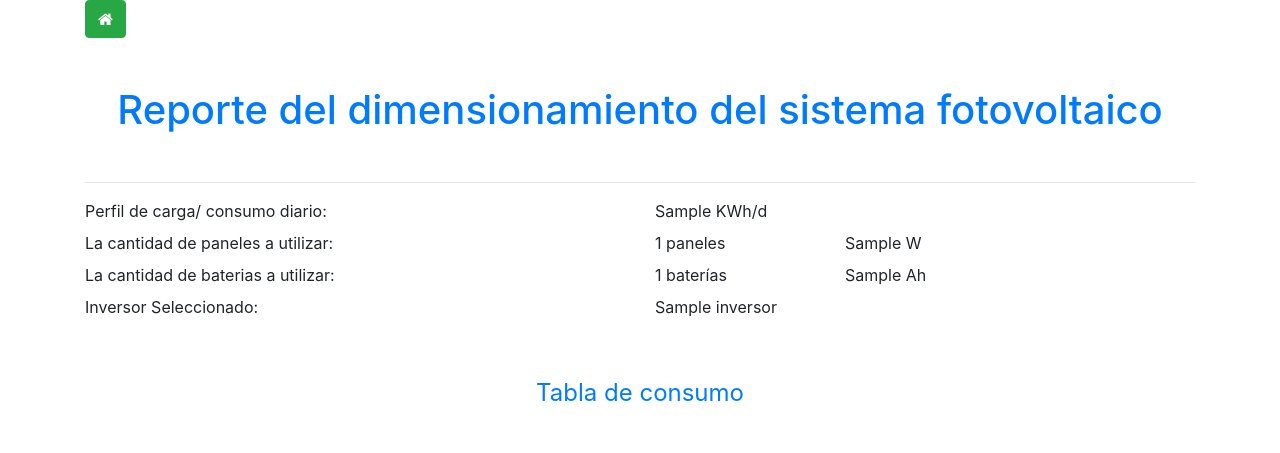
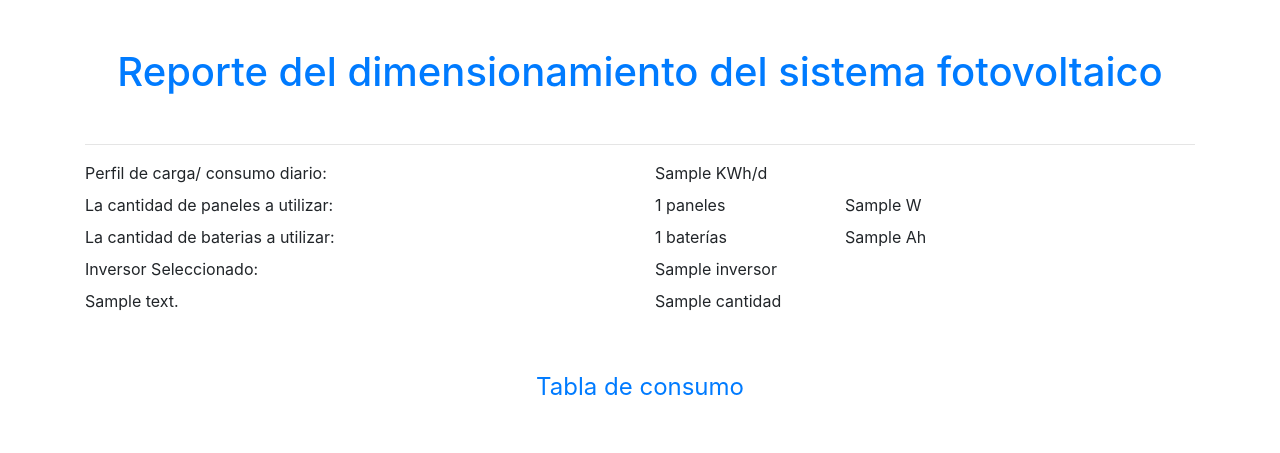
Before and after one commit to AlexCuencaM/calculadora-SFV, a Django app: template templates/calculadora/reporte.html in a window 1280 px wide. Shown: the top 453 px of the page. Run offline with Django 3.2, Linux system fonts and the light colour scheme; the template is opened without the code that fills it: most values are stand-ins (such as "Sample title", 1, 10 or a date in 2020); some libraries are stand-ins or nearby versions.

Commit message:
ULtimo cambio por implementar

```diff
--- a/calculadora/CalcularReporte.py
+++ b/calculadora/CalcularReporte.py
@@ -42,7 +42,7 @@ class CalcularReporte:
     def __totalPanel(self):
         return math.ceil(float(self.__CP))
 
-    def getReporte(self):
+    def getReporte(self,request):
         return {
             "devices": self.__devices,
             "resultadosDevices": self.__total,
@@ -51,4 +51,5 @@ class CalcularReporte:
             "inversor": self.__calculoBateriaPanel.getPost()["inversor"],
             "ah": self.__calculoBateriaPanel.getBateria().bateria.capacidad,
             "panelCantidad" : self.__calculoBateriaPanel.getPanel().potenciaDePanel,
+            "iteraciones" : [[request.POST["descripcion-materials"+str(i)],request.POST["cantidad-materials"+str(i)]] for i in range(6)]
         }
--- a/calculadora/views.py
+++ b/calculadora/views.py
@@ -21,6 +21,7 @@ def detalles():
     return {
         "category":[i[0] for i in BateriaModel.VOLTAJE],
         "hsp": CalculoPanelModel.PROMEDIO,
+        "iteracion": [i for i in range(6)]
     }
 
 # Create your views here.
@@ -43,7 +44,7 @@ def botonCalcular(request):
         {"computoDevice" : computoDevice})
 def botonMateriales(request):
     return render(request,'calculadora/BotonMaterial.html',
-        {"iteracion": [i for i in range(5)]})
+        {"iteracion": [i for i in range(6)]})
 
 def addEquipo(request):
     if request.method =="POST":
@@ -73,7 +74,7 @@ def calcularPanelYbateria(request):
         ward.calcularPanelYbateria()
         reporte = CalcularReporte(ward,calcular.total())
 
-    return render(request,"calculadora/reporte.html", reporte.getReporte())
+    return render(request,"calculadora/reporte.html", reporte.getReporte(request))
 
 def generarPdf(request,panel,bateria,total,inversor,ah,panelCantidad):
     buffer = io.BytesIO()
--- a/static/js/validar_formulario.js
+++ b/static/js/validar_formulario.js
@@ -1,10 +1,15 @@
 function validar(e){
 	const array=datosformulario();
 	const validar = array.every(value => value !== "");
+	// console.log(document.getElementsByName("descripcion-materials[]"));
+	// console.log(document.getElementsByName("cantidad-materials[]"));
+
 	if(!validar){
 		e.preventDefault();
 		alert("Todos los campos son obligatorios");
 	}
+	console.log(document.getElementsByName("descripcion-materials[]"));
+	console.log(document.getElementsByName("cantidad-materials[]"));
 }
 async function mostrarFormulario(url,id) {
 	fetch(url, initParams())
@@ -13,7 +18,13 @@ async function mostrarFormulario(url,id) {
 		.then(response =>{
 			document.getElementById(id).innerHTML = response;
 			agregarMaterialesDefault();
+			f();
 		});
+}
+function f(){
+
+	const boton = document.getElementById("guardar_cerrar_2");
+	boton.addEventListener("click",saveMaterials);
 }
 function form(){
 	const form = document.querySelector('#impl');
@@ -34,7 +45,8 @@ function Material(descripcion, cantidad = 1)
 	this.cantidad = cantidad;
 }
 
-const materialsDefault = () => [new Material("Cable solar 6mm color negro por metro",1),
+const materialsDefault = () => [
+	new Material("Cable solar 6mm color negro por metro",1),
 	new Material("Cable solar 6mm color rojo por metro",1),
 	new Material("Conector MC4 por par",1),
 	new Material("Conectores MC4 Triple Grado A",1),
@@ -49,13 +61,49 @@ function mostrarMateriales(){
 	});
 }
 
+function getMaterials(){
+	return{
+		descripcion : document.getElementsByName("descripcion-material[]"),
+		cantidad : document.getElementsByName("cantidad-material[]"),
+	}
+}
+const saveMaterials = () => {
+	const materiales = getMaterials();
+
+	for(let i = 0; i < materiales.descripcion.length; i++ )
+	{
+		let descripcion = document.getElementById("descripcion-materials" + i);
+		let cantidad = document.getElementById("cantidad-materials" + i);
+
+		descripcion.value = materiales.descripcion[i].value;
+		cantidad.value = materiales.cantidad[i].value;
+
+	}
+	//console.log(document.getElementsByName("descripcion-materials[]"));
+}
+function defaultMaterial(materiales){
+	for(let i = 0; i < materiales.descripcion.length; i++ )
+	{
+		let descripcion = document.getElementById("descripcion-materials" + i);
+		let cantidad = document.getElementById("cantidad-materials" + i);
+
+		descripcion.value = materiales.descripcion[i].value;
+		cantidad.value = materiales.cantidad[i].value;
+
+	}
+}
+
 function agregarMaterialesDefault(){
 	const materiales = materialsDefault();
 
 	let inputsMateriales = document.getElementsByName("descripcion-material[]");
-	console.log(inputsMateriales);
+	let inputsCantidades = document.getElementsByName("cantidad-material[]");
 	for(let i =0; i<inputsMateriales.length; i++)
+	{
 		inputsMateriales[i].value = materiales[i].descripcion;
+		inputsCantidades[i].value = materiales[i].cantidad;
+	}
+
 
 }
 function datosformulario(){
--- a/templates/calculadora/reporte.html
+++ b/templates/calculadora/reporte.html
@@ -3,7 +3,7 @@
 
 {% block 'content' %}
 <div class="container">
-	<a class="btn btn-success rounded" hreF="/home"><i class="fa fa-home"></i></a>
+	{% comment %} <a class="btn btn-success rounded" hreF="/home"><i class="fa fa-home"></i></a> {% endcomment %}
 	<h1 class="my-5 text-center text-primary">Reporte del dimensionamiento del sistema fotovoltaico</h1>
 	<hr>
 
@@ -49,6 +49,17 @@
 		</div>
 
 	</div>
+	{% for descripcion,cantidad in iteraciones %}
+	<div class="row">
+		<div class="col-6 col-sm-6 col-md-6">
+			<label> {{descripcion}} </label>
+		</div>
+		<div class="col-6 col-sm-4 col-md-6">
+			<label>{{cantidad}}</label>
+		</div>
+
+	</div>
+	{% endfor %}
 	<legend class="my-5 text-center text-primary">Tabla de consumo </legend>
 
 		<table class="table table-bordered table-hover table-striped">
```
Also changed, not shown: templates/calculadora/CalcularImplementacion.html (+8 -6 lines).
